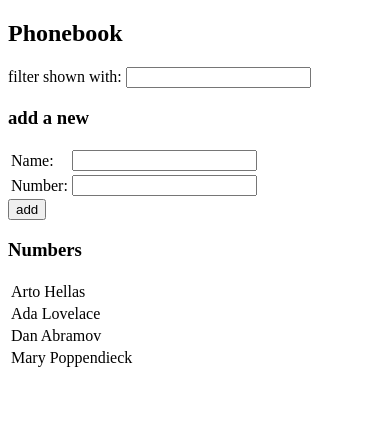
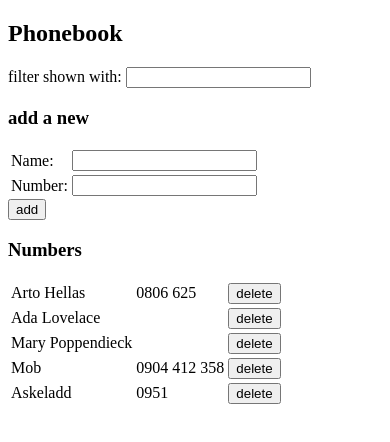
Before and after one commit to AnnaSmatkova/fullstackopensubmissions, a React (Create React App) app in the folder part2/phonebook/: page / in a window 390 px wide. Shown: the top 442 px of the page. Built offline with nearby package versions, Linux system fonts and the light colour scheme; data requests are answered from the project's data file.

Commit message:
phonebook 15-18

```diff
--- a/part2/phonebook/db.json
+++ b/part2/phonebook/db.json
@@ -1,9 +1,10 @@
 {
-  "persons":[
+  "persons": [
     {
       "name": "Arto Hellas",
       "number": "040-123456",
-      "id": 1
+      "id": 1,
+      "phone": "0806 625"
     },
     {
       "name": "Ada Lovelace",
@@ -11,14 +12,21 @@
       "id": 2
     },
     {
-      "name": "Dan Abramov",
-      "number": "12-43-234345",
-      "id": 3
-    },
-    {
       "name": "Mary Poppendieck",
       "number": "39-23-6423122",
       "id": 4
+    },
+    {
+      "name": "Mob",
+      "phone": "0904 412 358",
+      "date": "2020-01-30T09:36:40.160Z",
+      "id": 5
+    },
+    {
+      "name": "Askeladd",
+      "phone": "0951",
+      "date": "2020-01-30T09:36:52.624Z",
+      "id": 6
     }
   ]
 }
--- a/part2/phonebook/src/App.js
+++ b/part2/phonebook/src/App.js
@@ -1,5 +1,8 @@
 import React, { useState, useEffect } from "react";
 import axios from "axios";
+
+// services
+import contactService from "./services/contacts";
 
 import PersonForm from "./components/PersonForm";
 import Filter from "./components/Filter";
@@ -12,13 +15,11 @@ const App = () => {
   const [newSearch, setNewSearch] = useState("");
 
   useEffect(() => {
-    axios.get("http://localhost:3001/persons").then(response => {
-      setPersons(response.data);
-    });
+    contactService.getAll().then(response => setPersons(response));
   }, []);
 
   const namesToShow = persons.filter(person =>
-    person.name.toLocaleLowerCase().startsWith(newSearch.toLocaleLowerCase())
+    person.name.toLocaleLowerCase().includes(newSearch.toLocaleLowerCase())
   );
 
   const addInfo = event => {
@@ -29,14 +30,32 @@ const App = () => {
         name: newName,
         phone: newNumber,
         date: new Date().toISOString(),
-        id: persons.length + 1
+        id: persons[persons.length - 1].id + 1
       };
 
-      setPersons(persons.concat(nameObject));
-      setNewName("");
-      setNewNumber("");
+      contactService.create(nameObject).then(returnedContact => {
+        setPersons(persons.concat(returnedContact));
+        setNewName("");
+        setNewNumber("");
+      });
     } else {
-      window.alert(`${newName} has already been added to phonebook`);
+      if (
+        window.confirm(
+          `${newName} has already been added to phonebook. Do you want to change the number?`
+        )
+      ) {
+        const findPerson = persons.find(person => person.name === newName);
+        const changedPerson = { ...findPerson, phone: newNumber };
+        contactService.changeNumber(changedPerson).then(returnedContact => {
+          setPersons(
+            persons.map(person =>
+              person.id !== returnedContact.id ? person : returnedContact
+            )
+          );
+        });
+        setNewName("");
+        setNewNumber("");
+      }
     }
   };
 
@@ -52,6 +71,16 @@ const App = () => {
     setNewSearch(event.target.value);
   };
 
+  const handleContactDeletion = event => {
+    const deletePerson = persons.filter(
+      person => person.id == event.target.id
+    )[0];
+    if (window.confirm(`Do you want to delete ${deletePerson.name}?`)) {
+      contactService.deleteContact(deletePerson.id);
+      setPersons(persons.filter(person => person.id != event.target.id));
+    }
+  };
+
   return (
     <div>
       <h2>Phonebook</h2>
@@ -65,7 +94,7 @@ const App = () => {
         handleNumberChange={handleNumberChange}
       />
       <h3>Numbers</h3>
-      <Persons names={namesToShow} />
+      <Persons names={namesToShow} onDelete={handleContactDeletion} />
     </div>
   );
 };
--- /dev/null
+++ b/part2/phonebook/src/components/Button.js
@@ -0,0 +1,12 @@
+import React from "react";
+
+const Button = ({ onChange, text, id }) => {
+  return (
+    <button onClick={onChange} id={id}>
+      {" "}
+      {text}{" "}
+    </button>
+  );
+};
+
+export default Button;
--- a/part2/phonebook/src/components/Person.js
+++ b/part2/phonebook/src/components/Person.js
@@ -1,10 +1,12 @@
 import React from "react";
+import Button from "./Button";
 
-const Person = ({ name, number }) => {
+const Person = ({ name, number, id, onDelete }) => {
   return (
     <tr>
       <td>{name}</td>
       <td>{number}</td>
+      <td>{<Button onChange={onDelete} text={"delete"} id={id} />}</td>
     </tr>
   );
 };
--- a/part2/phonebook/src/components/Persons.js
+++ b/part2/phonebook/src/components/Persons.js
@@ -1,15 +1,21 @@
 import React from "react";
 import Person from "./Person";
 
-const rows = names =>
+const rows = (names, onDelete) =>
   names.map(person => (
-    <Person key={person.id} name={person.name} number={person.phone} />
+    <Person
+      key={person.id}
+      name={person.name}
+      number={person.phone}
+      id={person.id}
+      onDelete={onDelete}
+    />
   ));
 
-const Persons = ({ names }) => {
+const Persons = ({ names, onDelete }) => {
   return (
     <table>
-      <tbody>{rows(names)}</tbody>
+      <tbody>{rows(names, onDelete)}</tbody>
     </table>
   );
 };
--- /dev/null
+++ b/part2/phonebook/src/services/contacts.js
@@ -0,0 +1,27 @@
+import axios from "axios";
+
+const baseUrl = "http://localhost:3001/persons";
+
+const getAll = () => {
+  const request = axios.get(baseUrl);
+  return request.then(response => response.data);
+};
+
+const create = newObject => {
+  const request = axios.post(baseUrl, newObject);
+  return request.then(response => response.data);
+};
+
+const deleteContact = id => {
+  const url = baseUrl + "/" + id;
+  const request = axios.delete(url);
+  return request;
+};
+
+const changeNumber = changedPerson => {
+  const url = baseUrl + "/" + changedPerson.id;
+  const request = axios.put(url, changedPerson);
+  return request.then(response => response.data);
+};
+
+export default { getAll, create, deleteContact, changeNumber };
```
